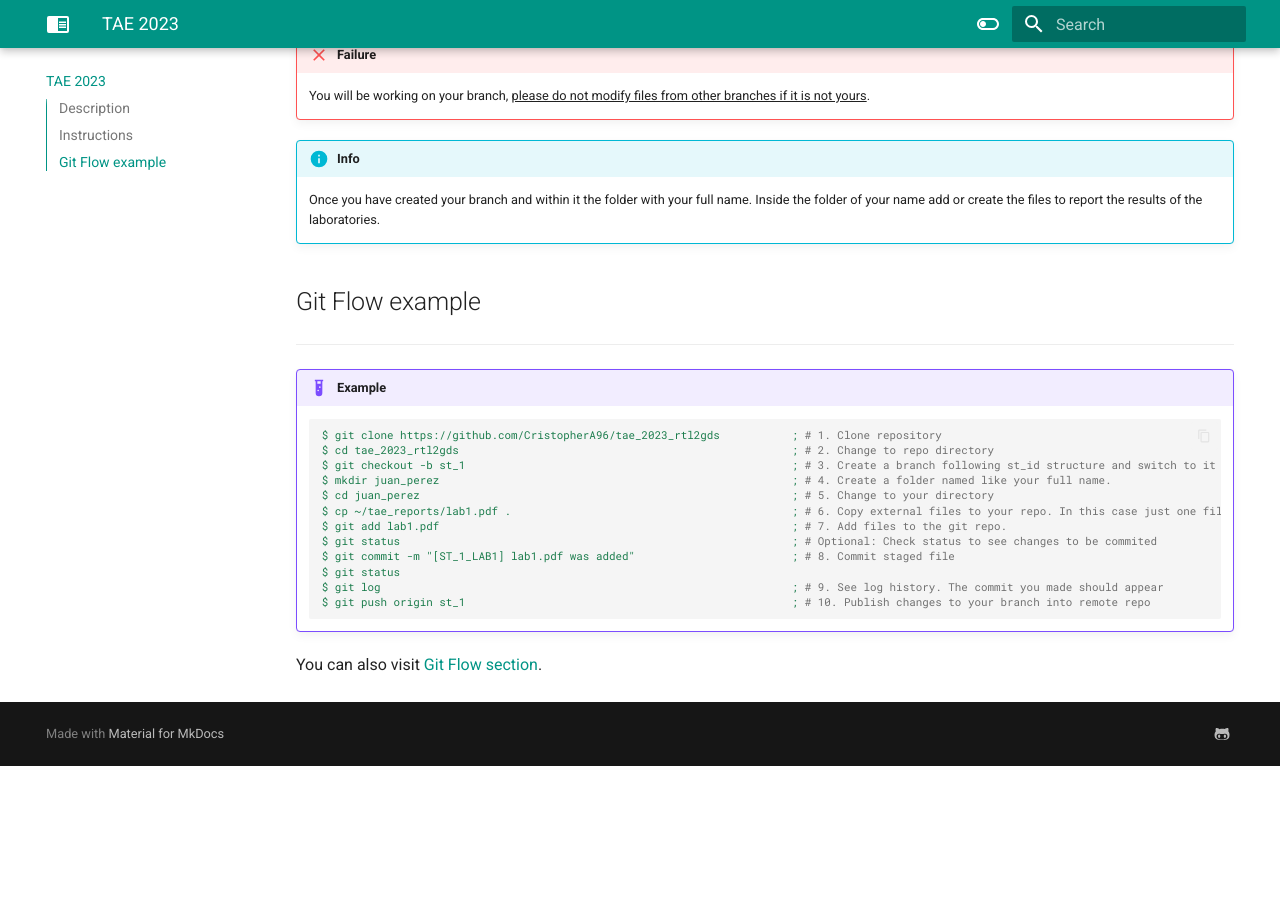
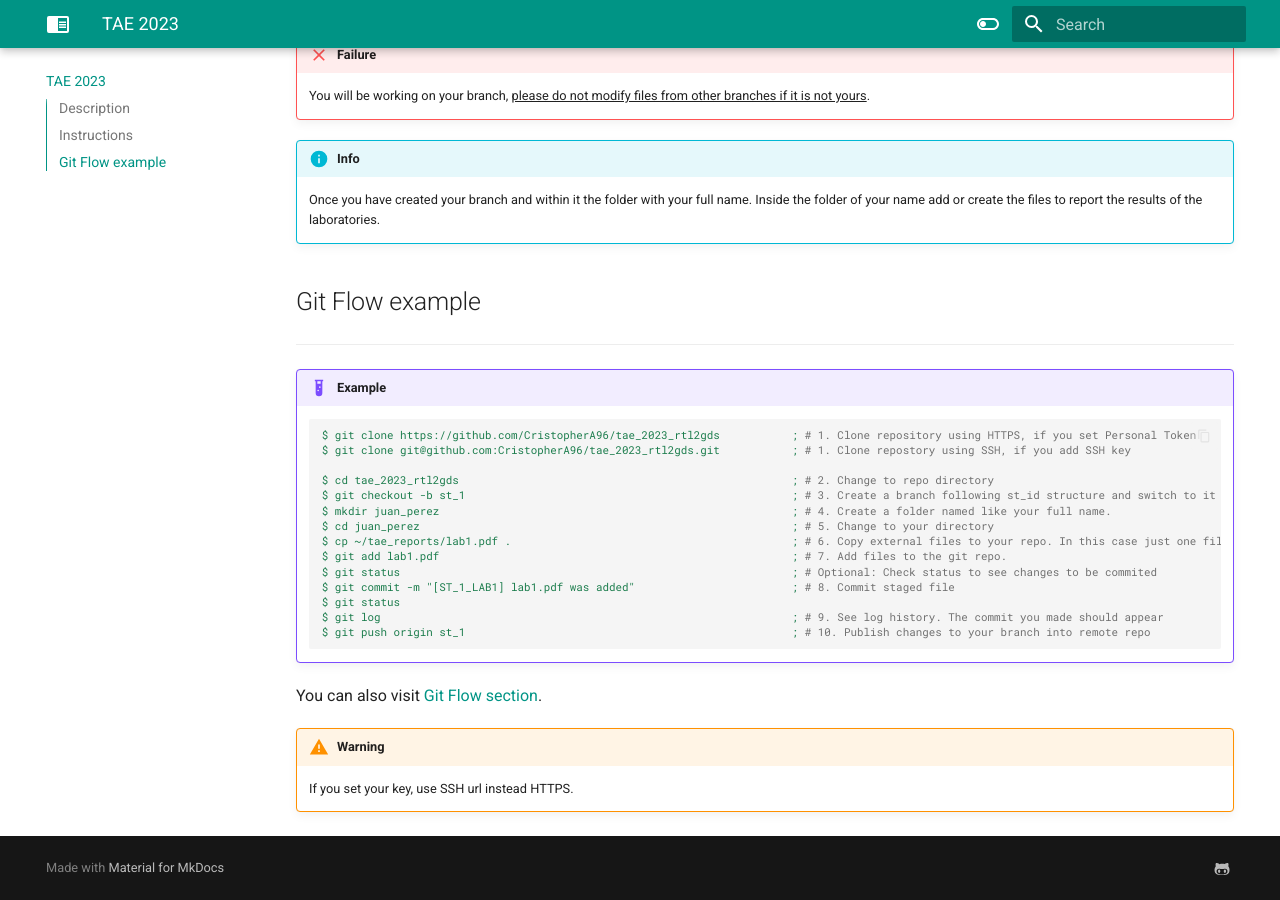
Before and after one commit to CristopherA96/tae_git, an MkDocs documentation site: the page built from docs/index.md, in a window 1280 px wide and 900 px high, scrolled down 631 px. Built offline with MkDocs 1.6.1 and Material for MkDocs 9.7.7, drawn with Linux system fonts in a browser that asks for light colours; before the commit the page ends 1397 px from its top, so only the background shows below that.

Commit message:
[DOCS] index page updated with SSH url option

````diff
--- a/docs/index.md
+++ b/docs/index.md
@@ -26,7 +26,9 @@ $ cd <full-name-dir>                                                    ; # 5. C
 !!! example
     ```yaml
 
-    $ git clone https://github.com/CristopherA96/tae_2023_rtl2gds           ; # 1. Clone repository
+    $ git clone https://github.com/CristopherA96/tae_2023_rtl2gds           ; # 1. Clone repository using HTTPS, if you set Personal Token
+    $ git clone git@github.com:CristopherA96/tae_2023_rtl2gds.git           ; # 1. Clone repostory using SSH, if you add SSH key
+
     $ cd tae_2023_rtl2gds                                                   ; # 2. Change to repo directory
     $ git checkout -b st_1                                                  ; # 3. Create a branch following st_id structure and switch to it
     $ mkdir juan_perez                                                      ; # 4. Create a folder named like your full name.
@@ -41,3 +43,6 @@ $ cd <full-name-dir>                                                    ; # 5. C
     ```
 
 You can also visit <a href="./git_flow"  target="_blank" rel="noopener">Git Flow section</a>.
+
+!!! Warning
+    If you set your key, use SSH url instead HTTPS.
````
